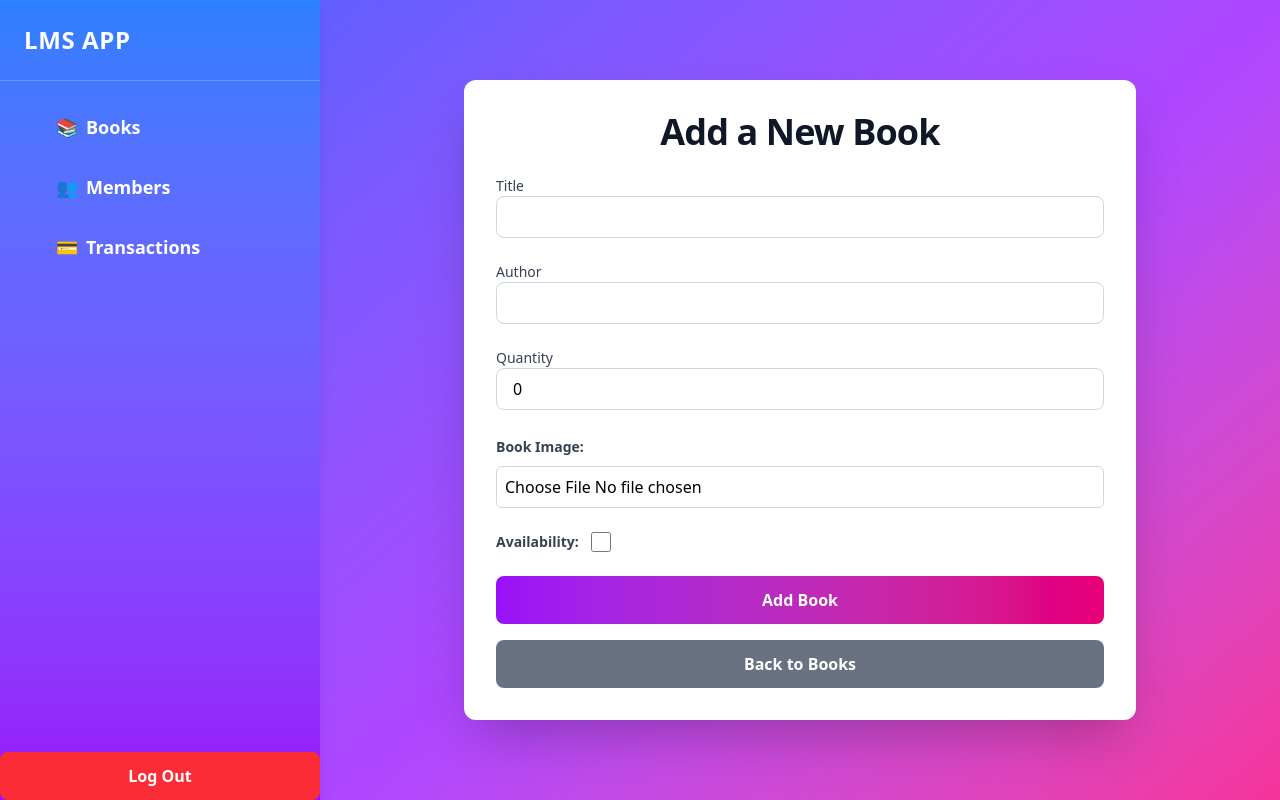
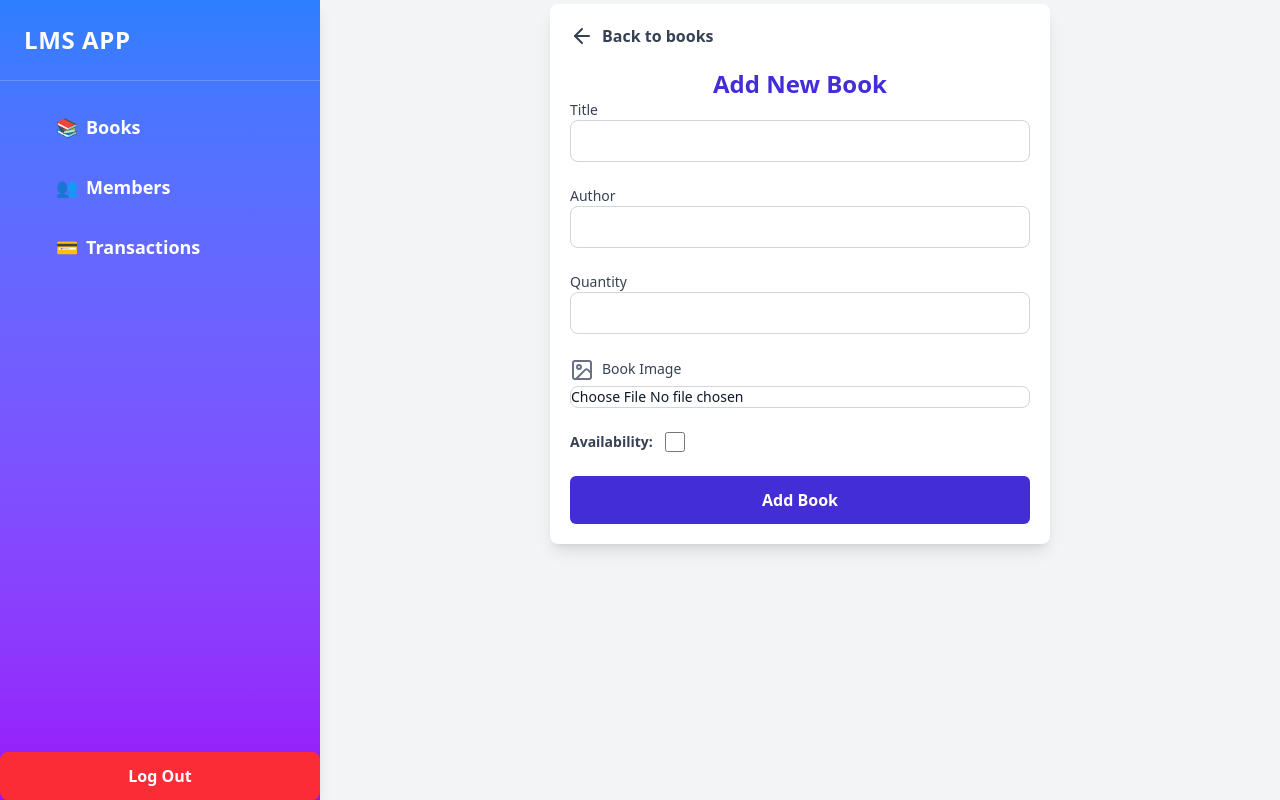
Before and after one commit to ksamrat224/LMS, a React (Vite) app in the folder Frontend/: page /add-book in a window 1280 px wide. Built offline with nearby package versions, Linux system fonts and the light colour scheme; sample sign-in values are in the browser's storage.

Commit message:
addbook css changed with lucide react

```diff
--- a/Frontend/src/pages/AddBook.tsx
+++ b/Frontend/src/pages/AddBook.tsx
@@ -5,9 +5,11 @@ import { axiosInstance } from "../utils/axiosInterceptor";
 import { FormEvent, useEffect, useState } from "react";
 import { useNavigate, useParams } from "react-router";
 import { Book } from "./Books";
+import { Image, ArrowLeft } from "lucide-react";
 
 const AddBook = () => {
   const navigate = useNavigate();
+  const { id } = useParams();
   const [base64IMG, setBase64IMG] = useState<string | ArrayBuffer | null>(null);
   const [bookData, setBookData] = useState<Book>({
     title: "",
@@ -16,12 +18,12 @@ const AddBook = () => {
     book_img: "",
     availability: false,
   });
-  const { id } = useParams();
-  const convertToBase64 = (selectedfile: File) => {
+  const [errorMessage, setErrorMessage] = useState("");
+
+  const convertToBase64 = (selectedFile: File) => {
     const reader = new FileReader();
-    reader.readAsDataURL(selectedfile);
-    reader.onloadend = () => {
-      console.log("Base64 Image: ", reader.result);
+    reader.readAsDataURL(selectedFile);
+    reader.onload = () => {
       setBase64IMG(reader.result);
     };
   };
@@ -32,21 +34,20 @@ const AddBook = () => {
     const formValues = Object.fromEntries(formData.entries());
     const parsedFormValues = {
       ...formValues,
-      quantity: parseInt(formValues?.quantity as string, 10),
-      availability: formValues?.availability === "on",
-      book_img: base64IMG||bookData?.book_img,//use the base 64 image or existing image
+      quantity: parseInt(formValues.quantity as string, 10),
+      availability: formValues.availability === "on",
+      book_img: base64IMG || bookData?.book_img,
     };
+
     const url = id ? `/books/${id}` : "/books";
 
     try {
       await axiosInstance(url, {
         method: id ? "PATCH" : "POST",
-        data: {
-          ...parsedFormValues,
-        },
+        data: parsedFormValues,
       });
 
-      toast.success("Book Added Successfully", {
+      toast.success(`Book ${id ? "Updated" : "Added"} Successfully`, {
         position: "top-right",
         autoClose: 1000,
         hideProgressBar: false,
@@ -55,9 +56,11 @@ const AddBook = () => {
         draggable: true,
         progress: undefined,
       });
-      navigate("/book"); // Redirect to the books page after successful addition
+      navigate("/books");
     } catch (err: any) {
-      console.log(err);
+      setErrorMessage(
+        err.response?.data?.message || "Failed, Please try again"
+      );
       toast.error("Failed, Please try again", {
         position: "top-right",
         autoClose: 1000,
@@ -71,26 +74,26 @@ const AddBook = () => {
   };
 
   const fetchBookFromId = async () => {
+    if (!id) return;
     try {
-      const response = await axiosInstance(`/books/${id}`); // Adjust the endpoint as needed
-      setBookData({ ...response.data, availability: true });
+      const response = await axiosInstance(`/books/${id}`);
+      setBookData(response.data);
       setBase64IMG(response.data.book_img);
     } catch (error) {
-      console.error("Error fetching books:", error);
+      console.error("Error fetching book:", error);
     }
   };
 
   useEffect(() => {
-    if (id) {
-      fetchBookFromId();
-    }
+    fetchBookFromId();
   }, [id]);
 
-  const handleBookDataChange = (e: any) => {
-    const { name, value, checked,type,files } = e.target;
-    if(name==="book_img" && files && files[0]) {
+  const handleBookChange = (e: any) => {
+    const { name, value, checked, type, files } = e.target;
+
+    if (name === "book_img" && files && files[0]) {
       convertToBase64(files[0]);
-    } else{
+    } else {
       setBookData((prevData) => ({
         ...prevData,
         [name]: type === "checkbox" ? checked : value,
@@ -99,63 +102,67 @@ const AddBook = () => {
   };
 
   return (
-    <div className="h-screen flex items-center justify-center bg-gradient-to-br from-indigo-500 via-purple-500 to-pink-500">
-      <div className="bg-white p-6 md:p-8 rounded-xl shadow-2xl w-full max-w-2xl">
-        <h1 className="text-4xl font-extrabold text-center mb-6 text-gray-900 tracking-tight">
-          Add a New Book
+    <div className="flex justify-center mt-1">
+      <div className="bg-white shadow-lg rounded-lg p-5 w-[500px] max-h-[90vh]">
+        <h1
+          className="font-bold text-center mb-5 flex items-center cursor-pointer text-gray-700"
+          onClick={() => navigate("/books")}
+        >
+          <ArrowLeft />
+          <span className="px-2">Back to books</span>
+        </h1>
+        <h1 className="text-2xl font-bold text-center text-indigo-700">
+          {id ? "Edit Book" : "Add New Book"}
         </h1>
         <form className="space-y-6" onSubmit={handleSubmit}>
-          {/* Title Input */}
           <Input
             name="title"
             type="text"
             id="title"
             label="Title"
-            required={true}
-            value={bookData?.title}
-            onChange={handleBookDataChange}
+            value={bookData?.title || ""}
+            onChange={handleBookChange}
           />
-          {/* Author Input */}
           <Input
             name="author"
             type="text"
             id="author"
             label="Author"
-            required={true}
-            value={bookData?.author}
-            onChange={handleBookDataChange}
+            value={bookData?.author || ""}
+            onChange={handleBookChange}
           />
-          {/* Quantity Input */}
           <Input
             name="quantity"
             type="number"
             id="quantity"
             label="Quantity"
-            value={bookData?.quantity}
-            onChange={handleBookDataChange}
+            value={bookData?.quantity || ""}
+            onChange={handleBookChange}
           />
-          {/* Book Image Input */}
-           <div>
-            <label htmlFor="book_img" className="text-gray-700 text-sm font-bold">
-              Book Image:
+          <div>
+            <label
+              htmlFor="book_img"
+              className="block text-sm font-medium text-gray-700"
+            >
+              <Image className="inline-block mr-2 text-gray-500" />
+              Book Image
             </label>
             <input
               type="file"
               id="book_img"
               name="book_img"
               accept="image/*"
-              className="mt-2 w-full p-2 border border-gray-300 rounded-md"
-              onChange={handleBookDataChange}
+              className="mt-1 block w-full text-sm text-gray-900 border border-gray-300 rounded-lg cursor-pointer focus:outline-none"
+              onChange={handleBookChange}
             />
-            {base64IMG || bookData?.book_img ? (
+            {(base64IMG || bookData?.book_img) && (
               <img
                 src={(base64IMG as string) || bookData?.book_img}
-                alt="Book Preview"
-                className="mt-2 w-32 h-32 object-cover rounded-md"
+                alt="Preview"
+                className="mt-4 w-32 h-32 object-cover rounded-md mx-auto"
               />
-            ) : null}
-           </div>
-          {/* Availability Checkbox */}
+            )}
+          </div>
           <div className="flex items-center">
             <label
               htmlFor="availability"
@@ -167,26 +174,20 @@ const AddBook = () => {
               type="checkbox"
               id="availability"
               name="availability"
-              className="mx-3 w-5 h-5"
-              checked={bookData?.availability}
-              onChange={handleBookDataChange}
+              className="mx-3 w-5 h-5 accent-indigo-700"
+              checked={bookData?.availability || false}
+              onChange={handleBookChange}
             />
           </div>
-          {/* Submit Button */}
+          {errorMessage && (
+            <p className="text-red-500 text-lg text-center">{errorMessage}</p>
+          )}
           <Button
-            label={id ? "Edit Book" : "Add Book"}
+            label={id ? "Update Book" : "Add Book"}
             type="submit"
-            bgColor="bg-gradient-to-r from-purple-600 to-pink-600 hover:from-purple-700 hover:to-pink-700 transition-all"
+            bgColor="w-full bg-indigo-700 hover:bg-indigo-800 text-white py-2 rounded-md"
           />
         </form>
-        <div className="mt-4 text-center">
-          <Button
-            label="Back to Books"
-            type="button"
-            onClick={() => navigate("/book")}
-            bgColor="bg-gray-500 hover:bg-gray-600"
-          />
-        </div>
       </div>
     </div>
   );
```
